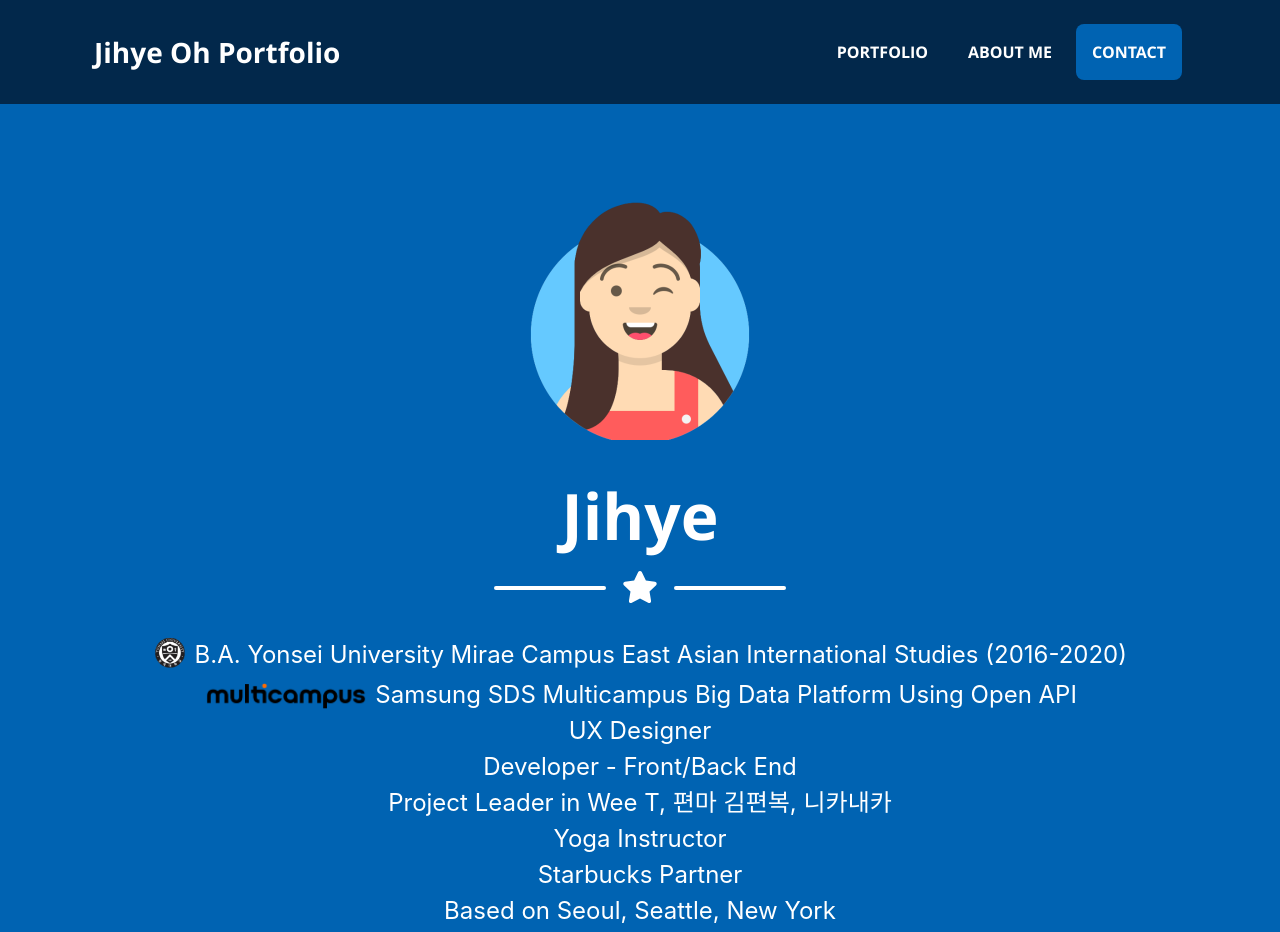
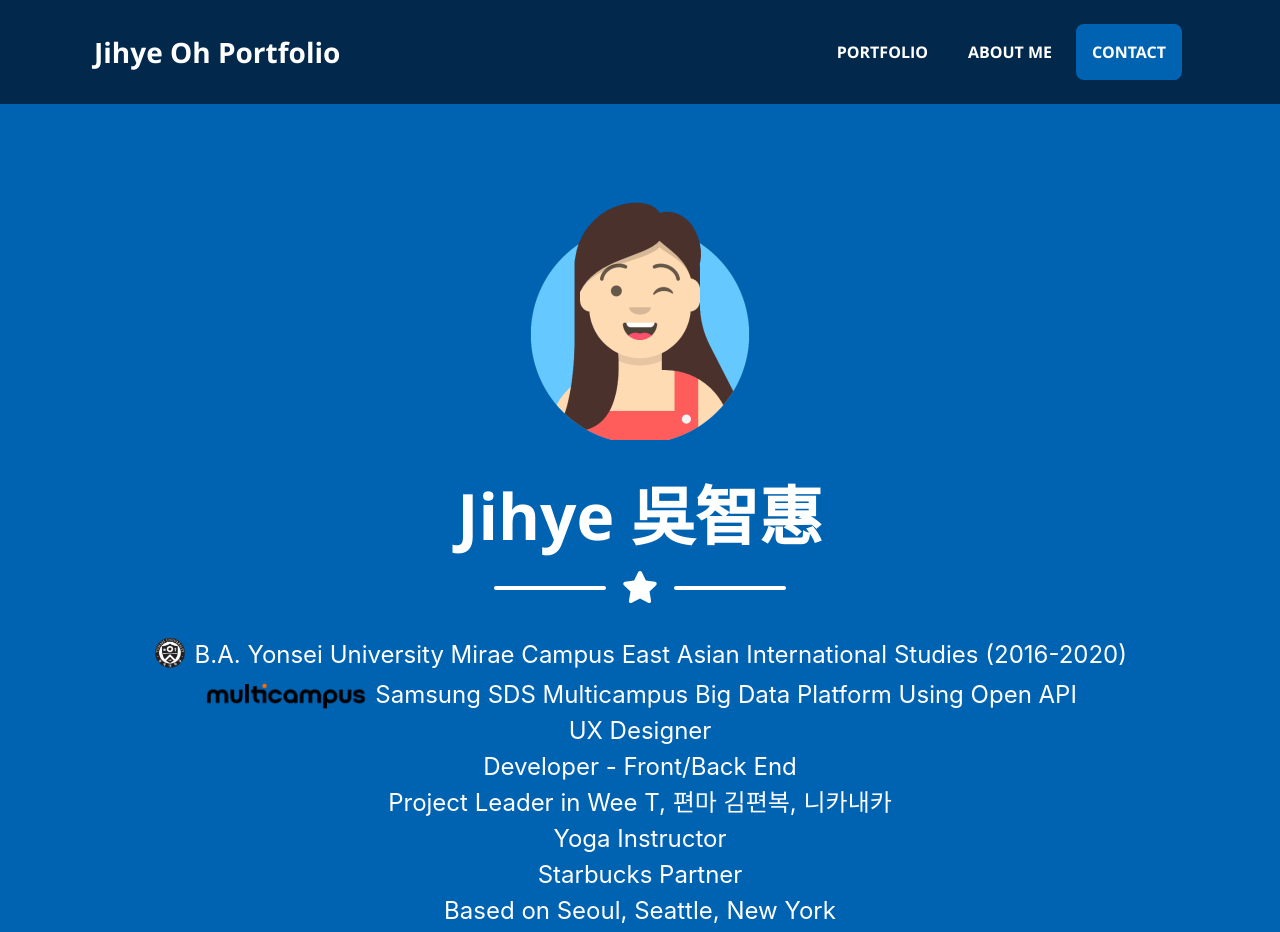
Before and after one commit to JihyeHaley/JihyeHaley.github.io, a plain HTML site: page index.html in a window 1280 px wide. Shown: the top 932 px of the page. Drawn offline with nearby package versions, Linux system fonts and the light colour scheme; a web font is replaced by a local one.

Commit message:
portfolio editted

```diff
--- a/index.html
+++ b/index.html
@@ -34,7 +34,7 @@
             <div class="container d-flex align-items-center flex-column">
                 <!-- Masthead Avatar Image--><img class="masthead-avatar mb-5" src="assets/img/mainimg.png" alt="">
                 <!-- Masthead Heading-->
-                <h1 class="masthead-heading mb-0">Jihye</h1>
+                <h1 class="masthead-heading mb-0">Jihye 吳智惠</h1>
                 <!-- Icon Divider-->
                 <div class="divider-custom divider-light">
                     <div class="divider-custom-line"></div>
```
